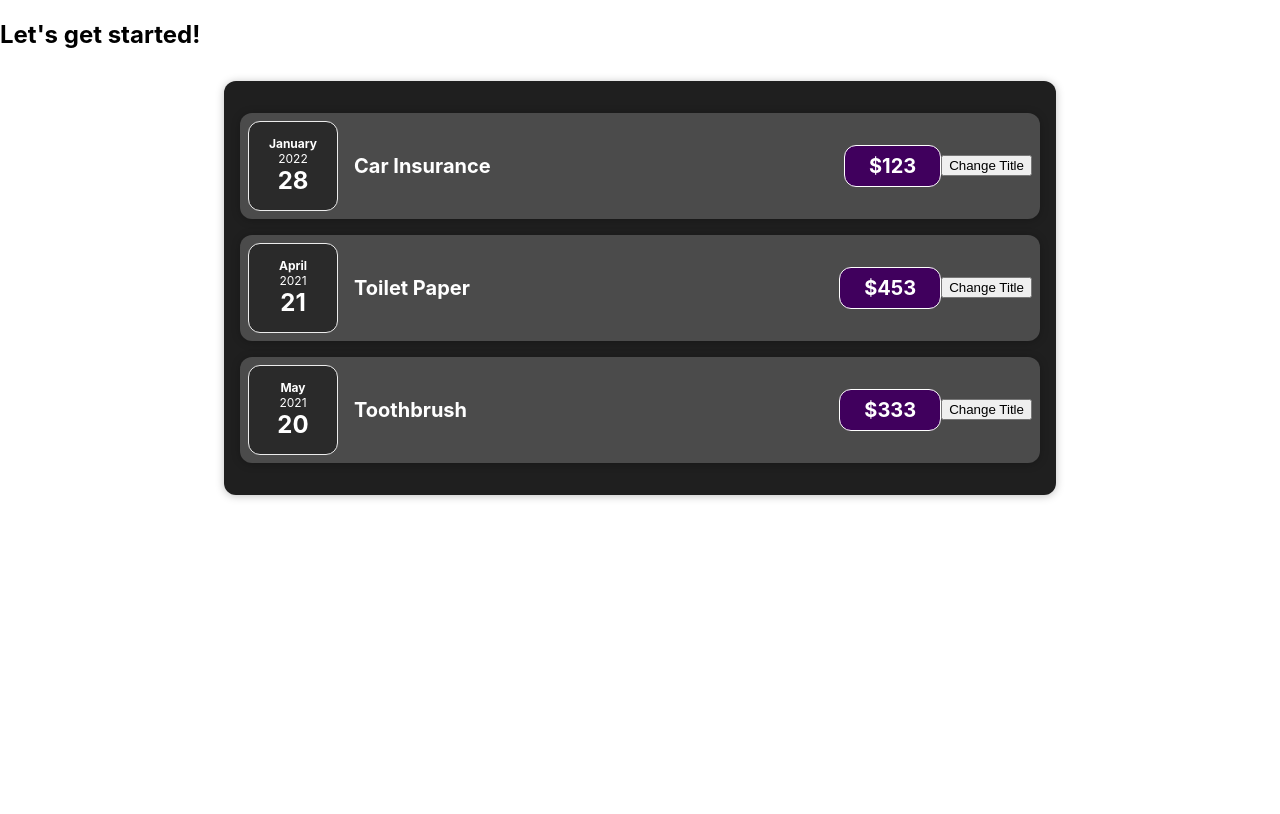
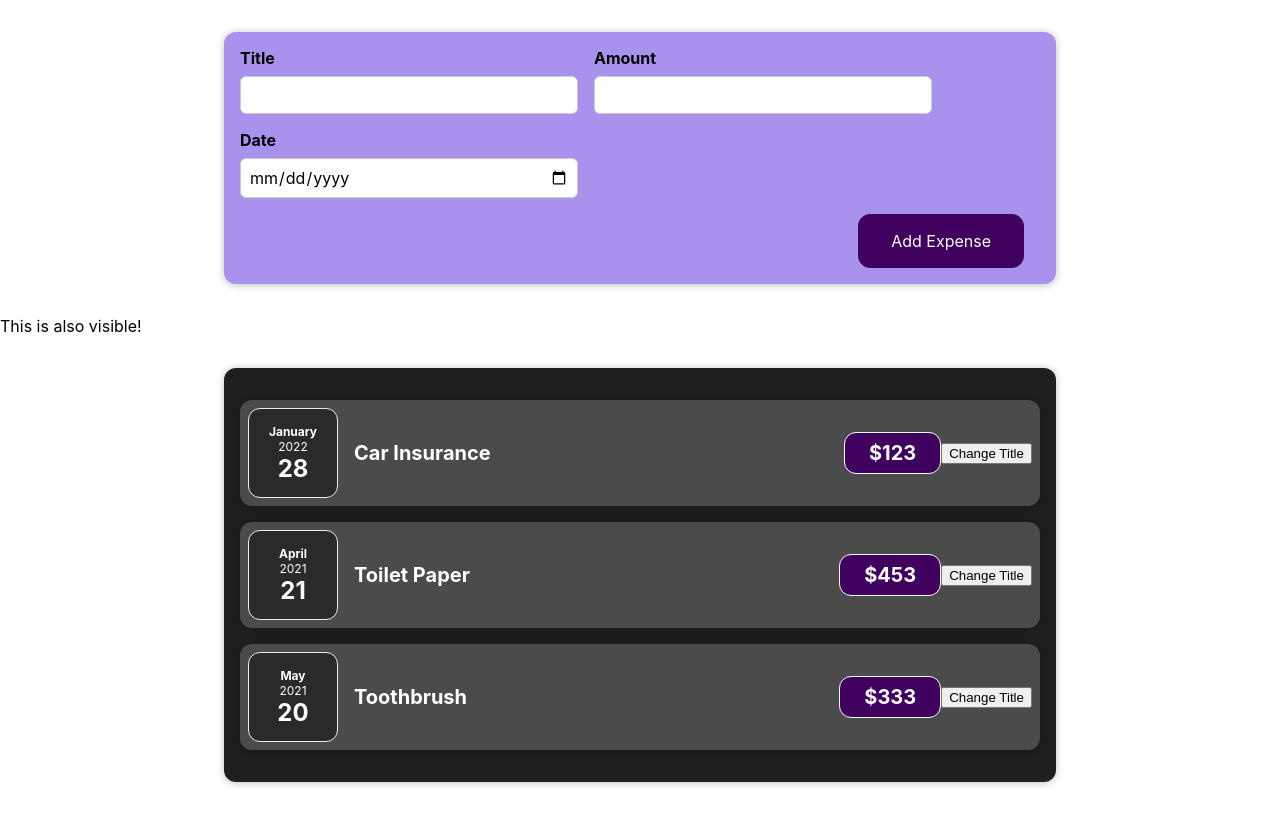
Before and after one commit to munFung/React, a React (Create React App) app: page / in a window 1280 px wide. Built offline with nearby package versions, Linux system fonts and the light colour scheme.

Commit message:
addAndRenderNewExpenseForm

```diff
--- a/src/App.js
+++ b/src/App.js
@@ -1,8 +1,7 @@
-//import logo from './logo.svg';
 import React from 'react';
 import './App.css';
-//import ExpenseItem from './components/ExpenseItem';
 import Expense from './components/Expenses/Expense';
+import NewExpense from './components/NewExpense/NewExpense';
 
 function App() {
   /*const word = document.createElement('p');
@@ -32,24 +31,25 @@ function App() {
        </header>
      </div>
      */
+    /* without JSX
     return React.createElement(
       'div',
       {},
       React.createElement('h2', {},"Let's get started!"),
       React.createElement(Expense, {items:expense})
 
-    );
+    );*/
 
-     /*
+
      return (
     <div>
-      <h2>Let's get started!</h2>
+      <NewExpense></NewExpense>
       <p>This is also visible!</p>
       <Expense items={expense}></Expense>
 
     </div>
   );
-  */
+
 }
 
 export default App;
--- /dev/null
+++ b/src/components/NewExpense/ExpenseForm.css
@@ -0,0 +1,26 @@
+.new-expense__controls {
+    display: flex;
+    flex-wrap: wrap;
+    gap: 1rem;
+    margin-bottom: 1rem;
+    text-align: left;
+  }
+
+  .new-expense__control label {
+    font-weight: bold;
+    margin-bottom: 0.5rem;
+    display: block;
+  }
+
+  .new-expense__control input {
+    font: inherit;
+    padding: 0.5rem;
+    border-radius: 6px;
+    border: 1px solid #ccc;
+    width: 20rem;
+    max-width: 100%;
+  }
+
+  .new-expense__actions {
+    text-align: right;
+  }
--- /dev/null
+++ b/src/components/NewExpense/ExpenseForm.js
@@ -0,0 +1,30 @@
+import React from 'react';
+import './ExpenseForm.css';
+
+const ExpenseForm = () => {
+    return <form>
+        <div className="new-expense__controls">
+            <div className="new-expense__control">
+                <label>Title</label>
+                <input type="text"/>
+            </div>
+
+        <div className="new-expense__control">
+                <label>Amount</label>
+                <input type="number" min="0.01" step="0.01"/>
+            </div>
+            <div className="new-expense__control">
+                <label>Date</label>
+                <input type="date" min="2019-01-01" max="2022-11-16"/>
+            </div>
+            </div>
+            <div className='new-expense__actions'>
+
+            <button type="submit">Add Expense</button>
+            </div>
+
+
+    </form>
+};
+
+export default ExpenseForm;
--- /dev/null
+++ b/src/components/NewExpense/NewExpense.css
@@ -0,0 +1,38 @@
+.new-expense {
+    background-color: #a892ee;
+    padding: 1rem;
+    margin: 2rem auto;
+    width: 50rem;
+    max-width: 95%;
+    border-radius: 12px;
+    text-align: center;
+    box-shadow: 0 1px 8px rgba(0, 0, 0, 0.25);
+  }
+
+  .new-expense button {
+    font: inherit;
+    cursor: pointer;
+    padding: 1rem 2rem;
+    border: 1px solid #40005d;
+    background-color: #40005d;
+    color: white;
+    border-radius: 12px;
+    margin-right: 1rem;
+  }
+
+  .new-expense button:hover,
+  .new-expense button:active {
+    background-color: #510674;
+    border-color: #510674;
+  }
+
+  .new-expense button.alternative {
+    color: #220131;
+    border-color: transparent;
+    background-color: transparent;
+  }
+
+  .new-expense button.alternative:hover,
+  .new-expense button.alternative:active {
+    background-color: #ddb3f8;
+  }
--- /dev/null
+++ b/src/components/NewExpense/NewExpense.js
@@ -0,0 +1,13 @@
+import React from 'react';
+import './NewExpense.css';
+import ExpenseForm from './ExpenseForm.js';
+
+const NewExpense = () => {
+    return <div className="new-expense">
+        <ExpenseForm>
+
+        </ExpenseForm>
+    </div>
+};
+
+export default NewExpense;
```
